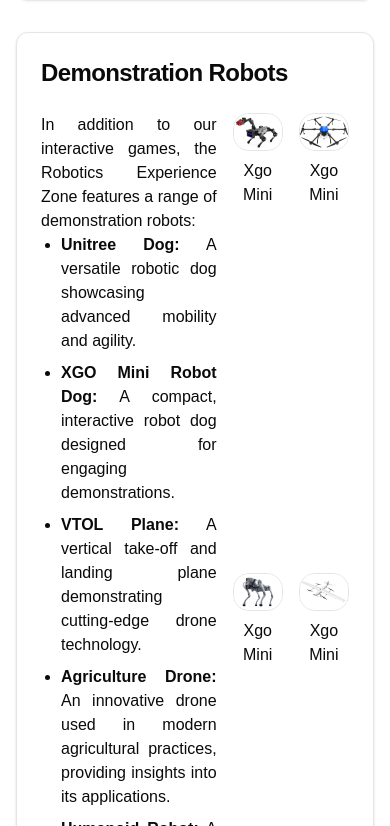
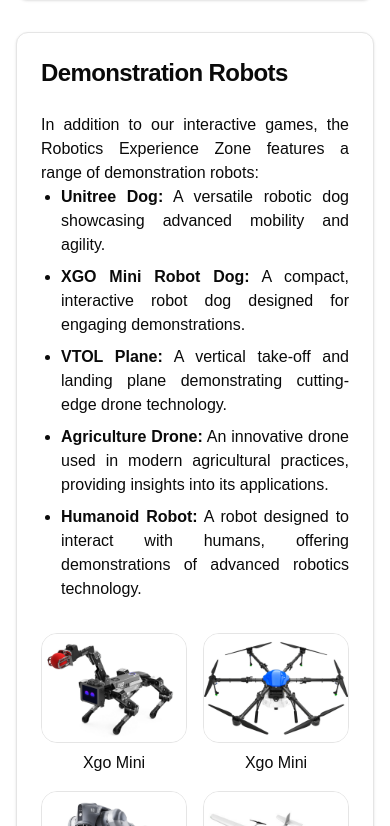
Before and after one commit to anujsb/botmakerstech, a Next.js app: page /robo-playzone in a window 390 px wide. Shown: the part 2058-2884 px from the top of the page. Built offline with nearby package versions, Linux system fonts and the light colour scheme.

Commit message:
grid fixed

```diff
--- a/src/app/robo-playzone/page.tsx
+++ b/src/app/robo-playzone/page.tsx
@@ -169,7 +169,7 @@ const page = () => {
             <CardTitle className="text-2xl">Demonstration Robots</CardTitle>
           </CardHeader>
           <CardContent>
-            <div className="grid grid-flow-col gap-4">
+            <div className="grid sm:grid-flow-row  md:grid-flow-col gap-4">
               <div>
                 <p>
                   In addition to our interactive games, the Robotics Experience
```
